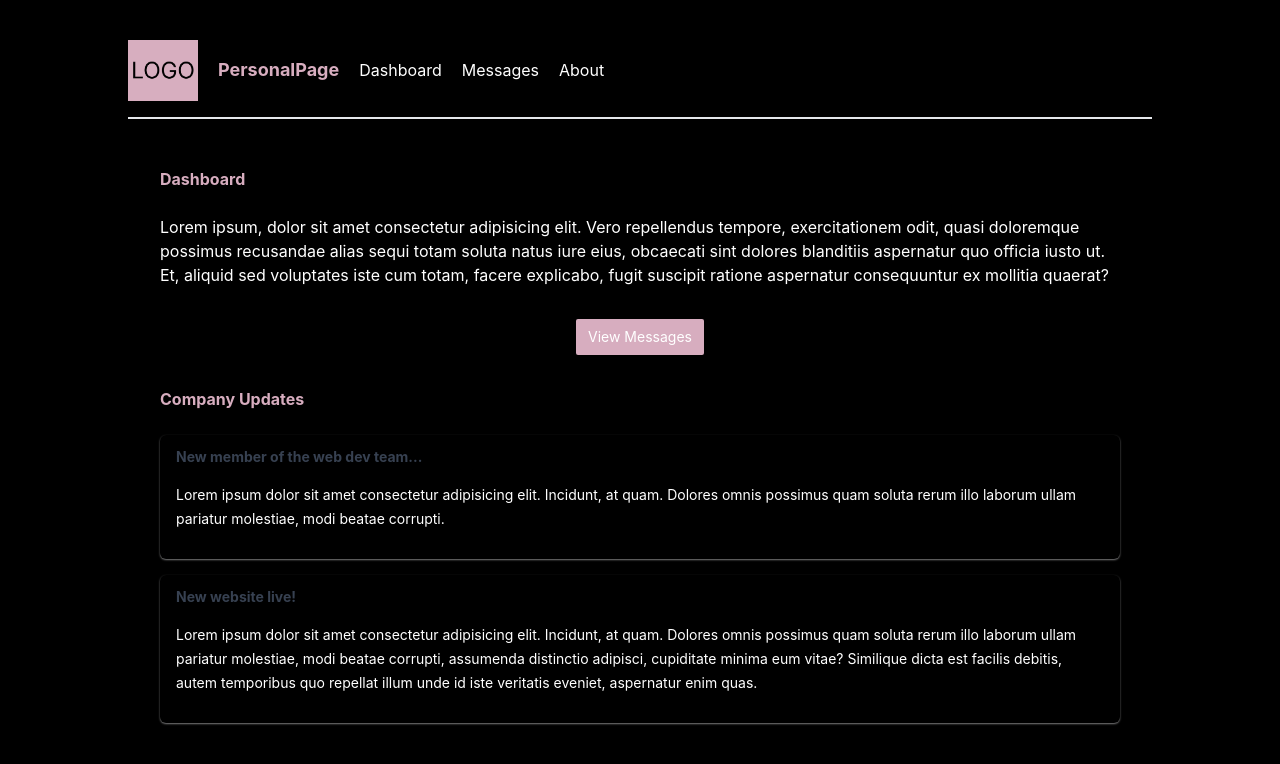
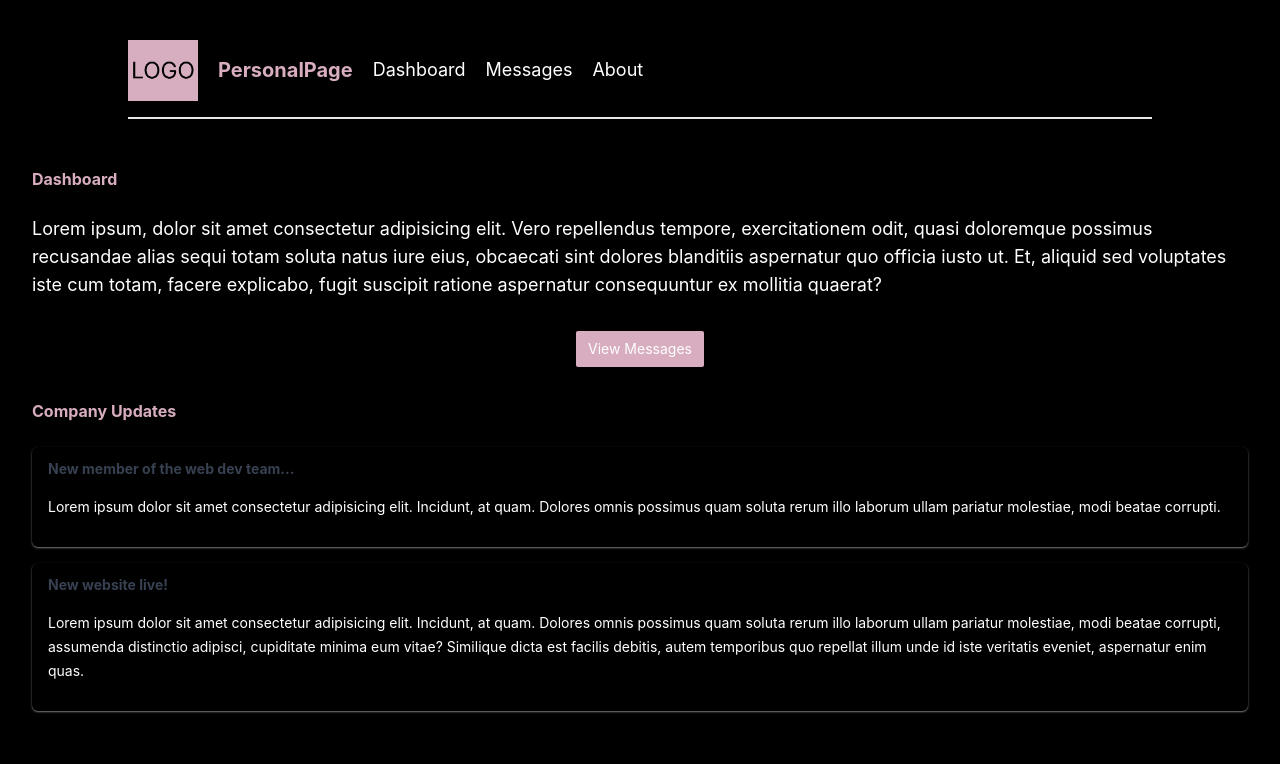
Before and after one commit to pnimajneb/personal-project, a Next.js app: page / in a window 1280 px wide. Shown: the top 764 px of the page. Built offline with nearby package versions, Linux system fonts and the light colour scheme.

Commit message:
tailwind design about page

```diff
--- a/src/app/(home)/about/content.tsx
+++ b/src/app/(home)/about/content.tsx
@@ -8,14 +8,14 @@ export async function Content() {
       {aboutImage.map(
         (img, index) =>
           img.name.includes("aboutme") && (
-            <div key={index} className="grid grid-cols-2 w-[400px]">
+            <div key={index} className="gap-4 grid grid-cols-4 w-[700px]">
               <img
                 className="rounded-[4px] max-w-[200px]"
                 src={img.url}
                 alt={img.name}
               />
-              <h1 className="ml-4">LEA DINGER</h1>
-              <p className="text-[#a0aec0] col-span-2 mt-4">
+              <h1 className="col-start-3 col-end-5">LEA DINGER</h1>
+              <p className="text-[#a0aec0] col-span-4">
                 Lorem ipsum dolor sit amet, consectetuer adipiscing elit. Aenean
                 commodo ligula eget dolor. Aenean massa. Cum sociis natoque
                 penatibus et magnis dis parturient montes, nascetur ridiculus
--- a/src/app/globals.css
+++ b/src/app/globals.css
@@ -10,13 +10,16 @@
 
   body {
     background: #000000;
-    @apply text-white m-8;
+    @apply text-white text-lg;
   }
-  h1, h2 {
-    @apply font-bold text-primary text-lg;
+  h1 {
+    @apply font-bold text-primary text-xl;
+  }
+  h2 {
+    @apply font-bold text-primary text-lg
   }
   main {
-    @apply max-w-5xl my-12 mx-auto px-8;
+    @apply max-w-7xl my-12 mx-auto px-8;
   }
   main > h2 {
     @apply mb-4 pb-2 text-base ;
```
